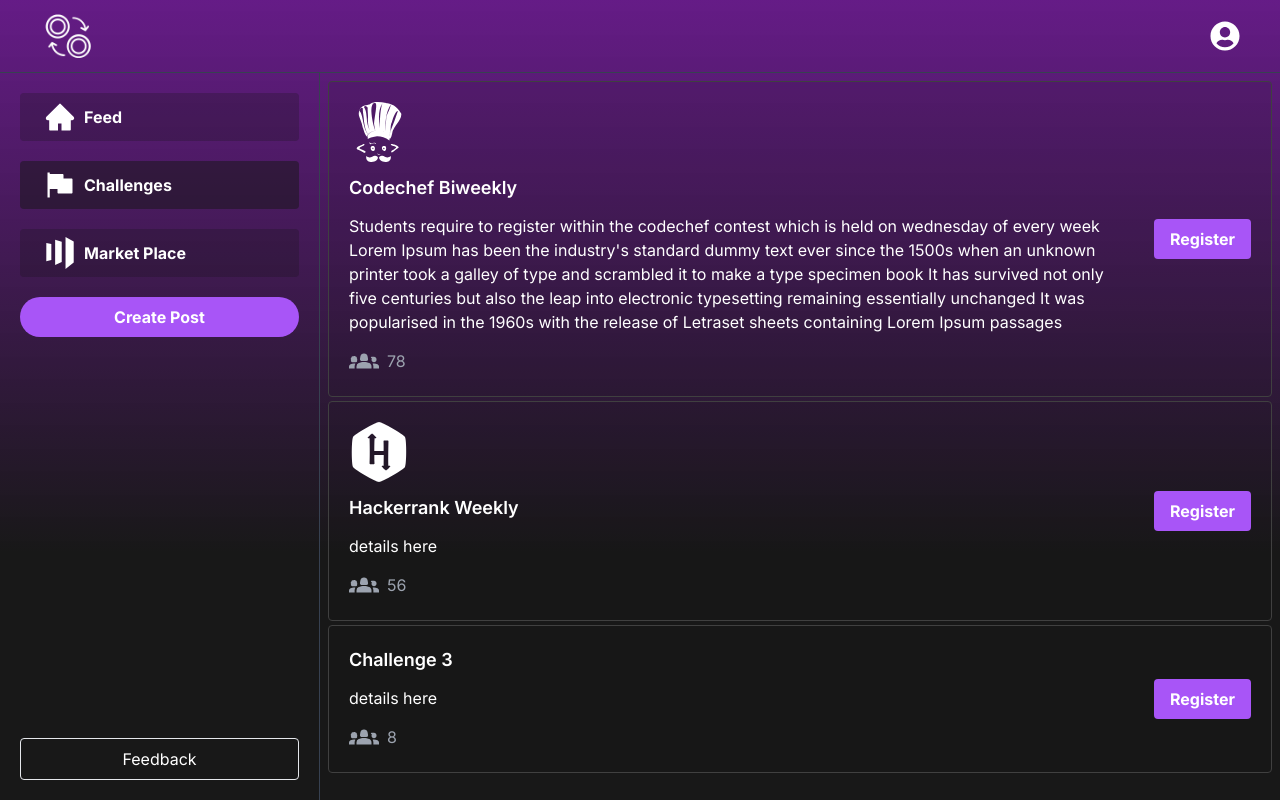
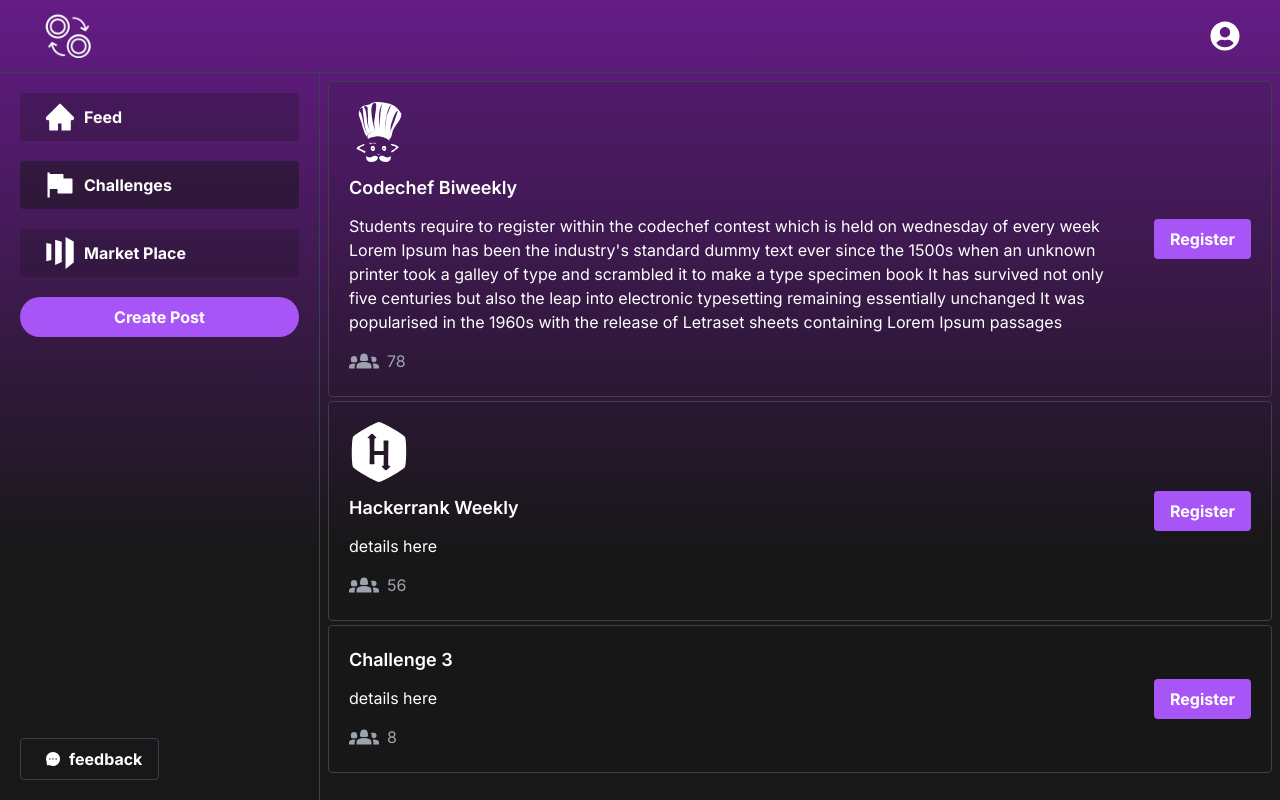
Before and after one commit to the-nexus-point/nexus-next.js, a Next.js app: page /challenges in a window 1280 px wide. Built offline with nearby package versions, Linux system fonts and the light colour scheme.

Commit message:
improving feedback button

```diff
--- a/src/components/shared/Container.jsx
+++ b/src/components/shared/Container.jsx
@@ -1,4 +1,4 @@
-import { AiFillHome, AiFillFlag } from "react-icons/ai";
+import { AiFillHome, AiFillFlag, AiFillMessage } from "react-icons/ai";
 import { SiMarketo } from "react-icons/si";
 import { FaUserCircle } from "react-icons/fa";
 
@@ -51,8 +51,9 @@
             </button>
           </div>
           <div className="flex-shrink-0 mt-auto mb-5 mx-5">
-            <button className="border rounded py-2 px-4 w-full">
-              Feedback
+            <button className="flex items-center border border-gray-700 hover:border-gray-400 text-white font-bold py-2 px-4 rounded focus:outline-none focus:shadow-outline">
+              <AiFillMessage className="mx-2" />
+              feedback
             </button>
           </div>
         </div>
```
